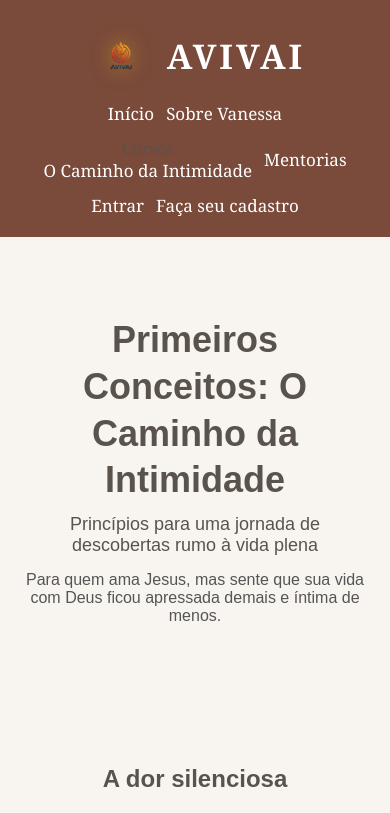
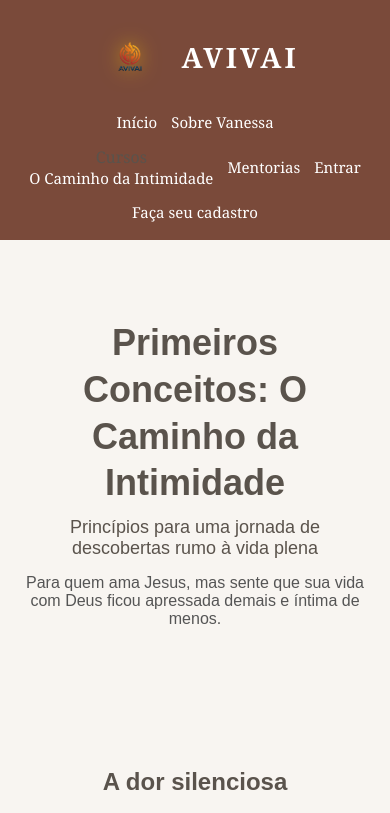
Before and after one commit to Mayra727/avivai-frontend, a React (Vite) app: page /ebook in a window 390 px wide. Shown: the top 813 px of the page. Built offline with nearby package versions, Linux system fonts and the light colour scheme.

Commit message:
style: finalize premium responsive header and nested course dropdown

```diff
--- a/src/components/Header.css
+++ b/src/components/Header.css
@@ -1,183 +1,393 @@
-/* HEADER BASE */
+/* =========================
+   HEADER BASE
+========================= */
+
 .header {
+
   width: 100%;
+
   background: #7A4A3A;
+
   padding: 20px 0;
+
+  position: relative;
+
+  z-index: 999;
+
 }
 
-/* CONTAINER */
+/* =========================
+   CONTAINER
+========================= */
+
 .header-container {
-  max-width: 1100px;
+
+  max-width: 1400px;
+
   margin: 0 auto;
+
   padding: 0 20px;
 
   display: flex;
+
   align-items: center;
+
   justify-content: space-between;
+
+  gap: 24px;
+
 }
 
-/* LOGO */
+/* =========================
+   LOGO
+========================= */
+
+.logo-container {
+
+  display: flex;
+
+  align-items: center;
+
+  gap: 12px;
+
+  flex-shrink: 0;
+
+}
+
 .logo {
+
   display: flex;
+
   align-items: center;
+
   gap: 8px;
+
+}
+
+.logo-img {
+
+  width: 72px;
+
+  height: 72px;
+
+  object-fit: contain;
+
+  filter:
+  drop-shadow(
+    0 0 10px rgba(255, 200, 0, 0.7)
+  );
+
+}
+
+.logo-text {
+
   color: white;
+
   font-weight: bold;
-  font-size: 18px;
+
+  font-size: 34px;
+
+  letter-spacing: 3px;
+
+  white-space: nowrap;
+
+}
+
+/* =========================
+   NAV
+========================= */
+
+.nav {
+
+  display: flex;
+
+  align-items: center;
+
+  gap: 30px;
+
+  flex-wrap: wrap;
+
+}
+
+.nav a {
+
+  color: white;
+
+  text-decoration: none;
+
+  font-size: 17px;
+
+  transition: 0.2s;
+
+  white-space: nowrap;
+
+}
+
+.nav a:hover {
+
+  opacity: 0.8;
+
+}
+
+/* =========================
+   USER AREA
+========================= */
+
+.user-area {
+
+  display: flex;
+
+  align-items: center;
+
+  gap: 16px;
+
+  color: white;
+
+  white-space: nowrap;
+
+}
+
+.user {
+
+  color: white;
+
+  font-size: 16px;
+
+}
+
+/* =========================
+   LOGOUT
+========================= */
+
+.logout-btn {
+
+  background: transparent;
+
+  border: 1px solid white;
+
+  color: white;
+
+  padding: 8px 16px;
+
+  border-radius: 10px;
+
+  cursor: pointer;
+
+  transition: 0.2s;
+
+}
+
+.logout-btn:hover {
+
+  background: rgba(255,255,255,0.08);
+
+}
+
+/* =========================
+   DROPDOWN
+========================= */
+
+.submenu {
+
+  position: relative;
+
+  display: flex;
+
+  align-items: center;
+
+}
+
+/* TÍTULO */
+
+.submenu > span {
+
+  color: white;
+
+  font-size: 17px;
+
+  cursor: pointer;
+
+  transition: 0.2s;
+
+  white-space: nowrap;
+
+}
+
+.submenu > span:hover {
+
+  opacity: 0.8;
+
 }
 
 /* MENU */
-.nav {
-  display: flex;
-  gap: 20px;
-  align-items: center;
-}
 
-/* LINKS */
-.nav a {
-  color: white;
-  text-decoration: none;
-  font-size: 17px;
-  transition: 0.2s;
-}
+.submenu-content {
 
-.nav a:hover {
-  opacity: 0.8;
-}
+  position: absolute;
 
-/* BOTÃO LOGOUT */
-.logout-btn {
-  background: transparent;
-  border: 1px solid white;
-  color: white;
-  padding: 6px 12px;
-  border-radius: 6px;
-  cursor: pointer;
-}
+  top: 140%;
 
-/* 🔥 MOBILE */
-@media (max-width: 768px) {
+  left: 50%;
 
-    .logo-img {
-    width: 78px;
-    height: 78px;
-   object-fit: contain;
-  filter: drop-shadow(0 0 10px rgba(255, 200, 0, 0.7));
-}
+  transform: translateX(-50%);
 
-  .header-container {
+  background: white;
+
+  min-width: 340px;
+
+  border-radius: 24px;
+
+  padding: 20px;
+
+  display: none;
+
   flex-direction: column;
-    gap: 10px;
-    text-align: center;
-  }
 
-  .nav {
-    flex-wrap: wrap; /* 👈 ESSENCIAL */
-    justify-content: center;
   gap: 12px;
-  }
-
-}
-
-/* LOGO CONTAINER */
-.logo-container {
-  display: flex;
-  align-items: center;
-  gap: 10px;
-}
-
-/* IMAGEM DA LOGO */
-.logo-img {
-  width: 72px;
-height: 72px;
-  object-fit: contain;
-  filter: drop-shadow(0 0 10px rgba(255, 200, 0, 0.7));
-}
-
-/* TEXTO AVIVAI */
-.logo-text {
-  color: white;
-  font-weight: bold;
-  font-size: 34px;
-  letter-spacing: 3px;
-}
-
-.submenu{
-
-  position:relative;
-
-}
-
-.submenu-content{
-
-  position:absolute;
-
-  top:100%;
-
-  left:0;
-
-  background:white;
-
-  min-width:320px;
-
-  border-radius:24px;
-
-  padding:20px;
-
-  display:none;
-
-  flex-direction:column;
 
   box-shadow:
     0 20px 50px rgba(0,0,0,0.15);
 
-}
-
-.submenu:hover .submenu-content{
-
-  display:flex;
+  z-index: 99999;
 
 }
 
-.submenu-item{
+/* ABRIR */
 
-  display:flex;
+.submenu:hover .submenu-content {
 
-  flex-direction:column;
-
-  gap:12px;
-
-  color:#6E4638;
-
-  font-size:20px;
-
-  padding:10px 0;
+  display: flex;
 
 }
 
-.submenu-nested{
+/* ITEM */
 
-  margin-left:20px;
+.submenu-item {
 
-  border-left:
-  2px solid #eee;
+  display: flex;
 
-  padding-left:16px;
+  flex-direction: column;
 
-  display:flex;
+  gap: 10px;
 
-  flex-direction:column;
+  color: #6E4638;
 
-  gap:10px;
+  font-size: 20px;
+
+  font-weight: 600;
 
 }
 
-.submenu-nested a{
+/* NESTED */
 
-  color:#6E4638;
+.submenu-nested {
 
-  text-decoration:none;
+  margin-left: 18px;
 
-  font-size:18px;
+  padding-left: 16px;
+
+  border-left: 2px solid #eee;
+
+  display: flex;
+
+  flex-direction: column;
+
+  gap: 10px;
 
 }
+
+/* LINKS */
+
+.submenu-nested a {
+
+  color: #6E4638;
+
+  text-decoration: none;
+
+  font-size: 18px;
+
+  transition: 0.2s;
+
+}
+
+.submenu-nested a:hover {
+
+  opacity: 0.7;
+
+}
+
+/* =========================
+   MOBILE
+========================= */
+
+@media (max-width: 768px) {
+
+  .header {
+
+    padding: 18px 0;
+
+  }
+
+  .header-container {
+
+    flex-direction: column;
+
+    gap: 16px;
+
+    text-align: center;
+
+  }
+
+  .logo-container {
+
+    justify-content: center;
+
+  }
+
+  .logo-img {
+
+    width: 78px;
+
+    height: 78px;
+
+  }
+
+  .logo-text {
+
+    font-size: 28px;
+
+  }
+
+  .nav {
+
+    justify-content: center;
+
+    gap: 14px;
+
+  }
+
+  .nav a {
+
+    font-size: 15px;
+
+  }
+
+  .user-area {
+
+    flex-direction: column;
+
+    gap: 10px;
+
+  }
+
+  .submenu-content {
+
+    left: 50%;
+
+    transform: translateX(-50%);
+
+    min-width: 280px;
+
+  }
+
+}
```
Lines whose indentation alone changed are shown as unchanged.
